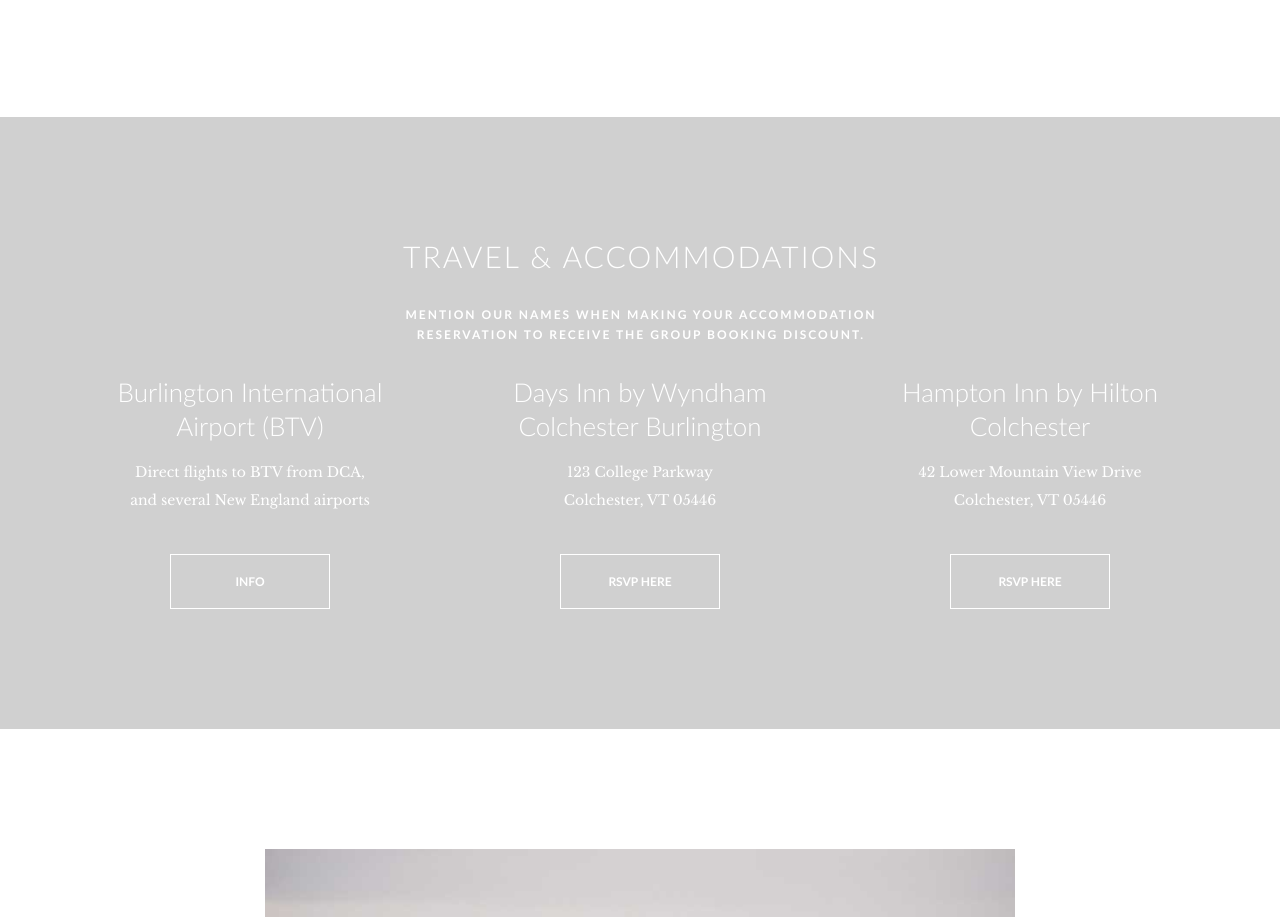
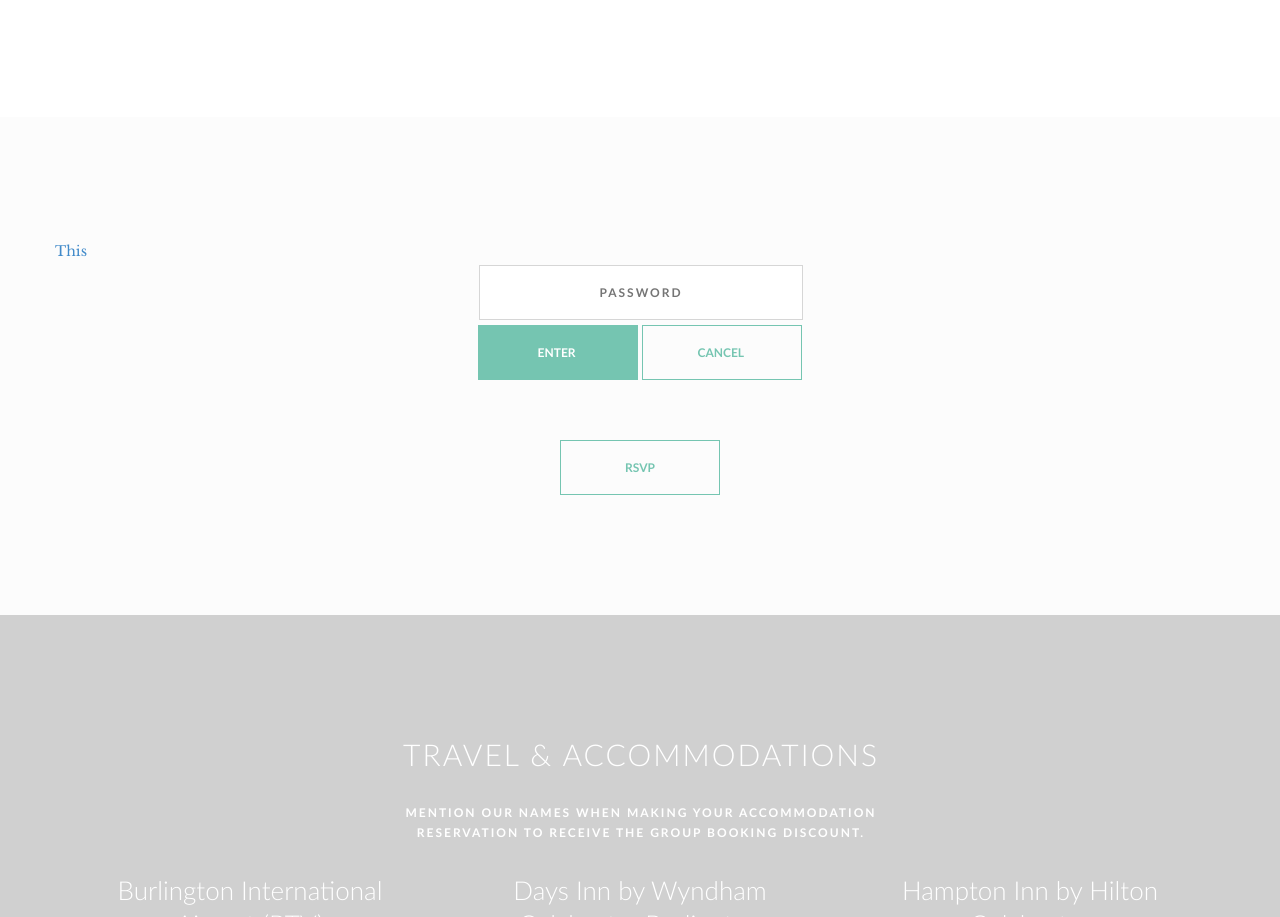
Before and after one commit to evanvin/wedding-website, a plain HTML site: page index.html in a window 1280 px wide. Shown: the part 1194-2111 px from the top of the page. Drawn offline with Linux system fonts and the light colour scheme.

Commit message:
redirect test

```diff
--- a/index.html
+++ b/index.html
@@ -13,6 +13,33 @@
 </head>
 
 <body>
+
+
+
+    <!-- <div class="col-sm-12 text-center">
+                <form class="form-email">
+                    <div class="form-section">
+                        <input type="text" name="name" class="validate-required"
+                            placeholder="Your Name / Names">
+                        <div class="radio-group">
+                            <div class="radio-holder btn checked">
+                                <span>Can't Wait</span>
+                                <input type="radio" name="rsvp" value="attending" checked="checked">
+                            </div>
+                            <div class="radio-holder btn">
+                                <span>Can't Come</span>
+                                <input type="radio" name="rsvp" value="not-attending">
+                            </div>
+                        </div>
+                    </div>
+                    <input type="submit" value="RSVP">
+                    <div class="form-error">
+                        <span>Please fill out all fields</span>
+                    </div>
+                    <div class="form-success">
+                        <span>Thanks for your RSVP!</span>
+                    </div>
+                </form> -->
 
 
     <div class="nav-container">
@@ -46,6 +73,8 @@
     </div>
 
     <div class="main-container">
+
+
 
         <a id="home" class="in-page-link"></a>
 
@@ -100,6 +129,41 @@
                 </div>
             </div>
         </section>
+
+
+        <!-- --------------------------- -->
+        <section class="rsvp rsvp-1 bg-secondary">
+            <div class="container">
+                <div class="row">
+                    <a href="test.html" />This</a>
+                    <div class="col-sm-12 text-center">
+                        <form class="form-email">
+                            <div class="form-section">
+                                <input type="text" name="name" class="validate-required" placeholder="Password">
+                                <div class="radio-group">
+                                    <div class="radio-holder btn checked">
+                                        <span>Enter</span>
+                                        <input type="radio" name="rsvp" value="attending" checked="checked">
+                                    </div>
+                                    <div class="radio-holder btn">
+                                        <span>Cancel</span>
+                                        <input type="radio" name="rsvp" value="not-attending">
+                                    </div>
+                                </div>
+                            </div>
+                            <input type="submit" value="RSVP">
+                            <div class="form-error">
+                                <span>Please fill out all fields</span>
+                            </div>
+                            <div class="form-success">
+                                <span>Thanks for your RSVP!</span>
+                            </div>
+                        </form>
+                    </div>
+                </div>
+            </div>
+        </section>
+        <!-- ------------------------ -->
 
         <a id="accomm" class="in-page-link"></a>
 
```
Also changed, not shown: test.html (added, +15 -0 lines).
